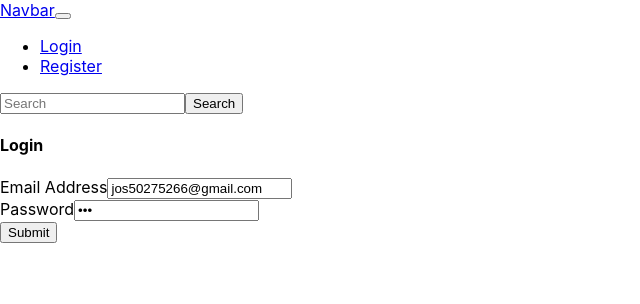
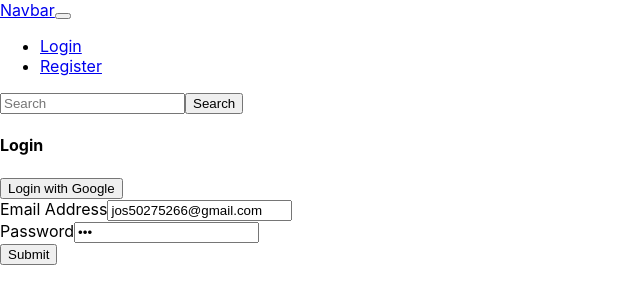
Before and after one commit to Suu543/Realtime_MERN, a React (Create React App) app in the folder gql/frontend/: page /login in a window 1280 px wide. Shown: the top 304 px of the page, without its empty margins (0-640 px from the left). Built offline with nearby package versions, Linux system fonts and the light colour scheme; no server answers.

Commit message:
Part-3 Login with Google

```diff
--- a/gql/frontend/src/pages/auth/Login.js
+++ b/gql/frontend/src/pages/auth/Login.js
@@ -1,6 +1,6 @@
 import React, { useState, useContext } from 'react';
 import { AuthContext } from "../../context/authContext";
-import { Link, useHistory } from "react-router-dom";
+import { useHistory } from "react-router-dom";
 import { toast } from "react-toastify";
 import { auth, googleAuthProvider } from "../../firebase"
 
@@ -9,7 +9,6 @@
     const [email, setEmail] = useState('jos50275266@gmail.com');
     const [password, setPassword] = useState('xxx');
     const [loading, setLoading] = useState(false);
-    const [success, setSuccess] = useState(false);
 
     let history = useHistory();
 
@@ -43,9 +42,30 @@
 
     }
 
+    const googleLogin = () => {
+        auth.signInWithPopup(googleAuthProvider)
+            .then(async result => {
+                const { user } = result;
+                const idTokenResult = await user.getIdTokenResult();
+
+                dispatch({
+                    type: "LOGGED_IN_USER",
+                    payload: {
+                        email: user.email,
+                        token: idTokenResult.token
+                    }
+                });
+
+                // Send user info to our server mongodb to either update/create
+
+                history.push('/');
+            });
+    }
+
     return (
         <div className="container p-5">
-                <h4>Login</h4>
+                {loading ? (<h4 className="text-danger">Loading...</h4>) : (<h4>Login</h4>)}
+                <button onClick={googleLogin} className="btn btn-raised btn-danger mt-5">Login with Google</button>
                 <form onSubmit={handleSubmit}>
                     <div className="form-group">
                         <label>Email Address</label>
```
Also changed, not shown: 1 other file (tests, documents, lock files or other folders).
